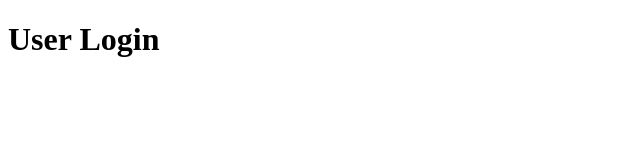
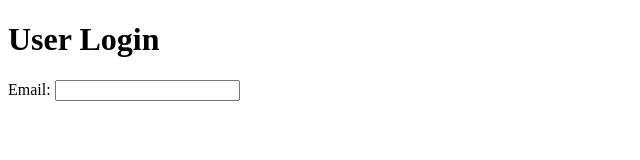
Before and after one commit to MichaelFrancoo2006/Login-Page, a plain HTML site: page index.html in a window 1280 px wide. Shown: the whole page, without its empty margins (0-640 px from the left). Drawn offline with Linux system fonts and the light colour scheme.

Commit message:
Input type email

```diff
--- a/index.html
+++ b/index.html
@@ -12,6 +12,9 @@
     </header>
 
     <!-- Form Section -->
-     <form action="" method="post"></form>
+     <form action="" method="post">
+        <label for="email">Email:</label>
+        <input type="email" id="email" name="email" required><br><br>
+     </form>
 </body>
 </html>
```
